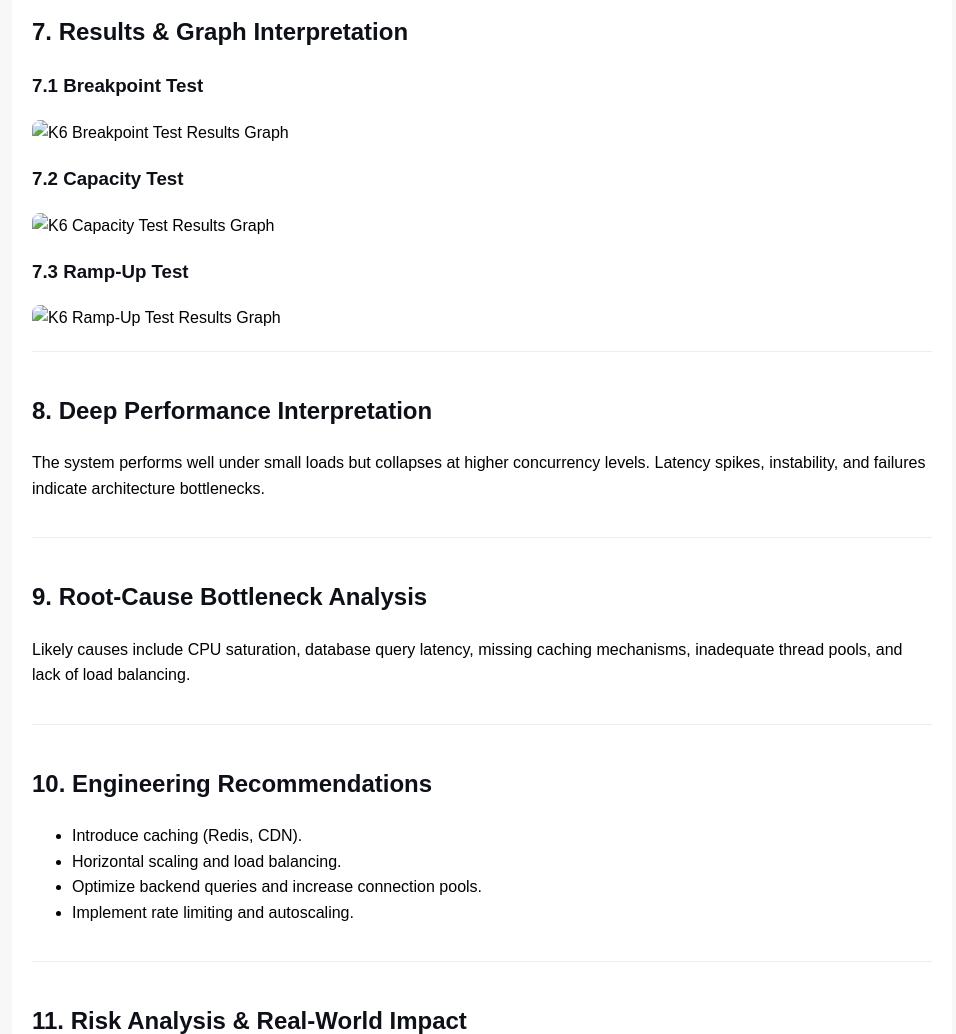
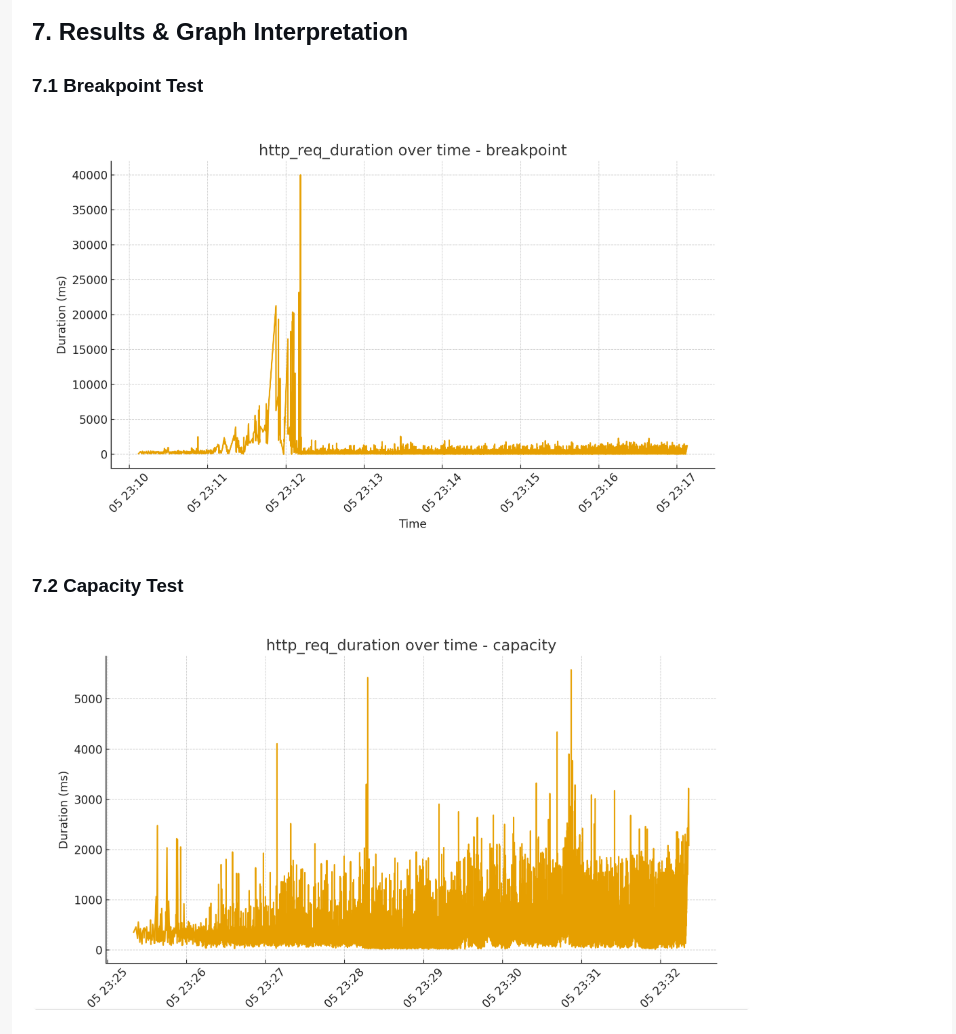
Before and after one commit to kakmalchock-stack/ITT-440-INDIVIDUAL-ASSIGNMENT, a plain HTML site: page index.html in a window 1280 px wide. Shown: the part 2220-3254 px from the top of the page, without its empty margins (158-1114 px from the left). Drawn offline with Linux system fonts and the light colour scheme.

Commit message:
Fix image paths in results section of index.html

```diff
--- a/index.html
+++ b/index.html
@@ -151,13 +151,13 @@
         <section id="results">
             <h2>7. Results & Graph Interpretation</h2>
             <h3>7.1 Breakpoint Test</h3>
-           <img src="images/breakpoint.png" alt="K6 Breakpoint Test Results Graph" style="max-width: 100%; height: auto; border-radius: 8px;">
+           <img src="image/breakpoint.png" alt="K6 Breakpoint Test Results Graph" style="max-width: 100%; height: auto; border-radius: 8px;">
 
             <h3>7.2 Capacity Test</h3>
-            <img src="images/capacity.png" alt="K6 Capacity Test Results Graph" style="max-width: 100%; height: auto; border-radius: 8px;">
+            <img src="image/capacity.png" alt="K6 Capacity Test Results Graph" style="max-width: 100%; height: auto; border-radius: 8px;">
 
             <h3>7.3 Ramp-Up Test</h3>
-           <img src="images/rampup.png?v=1" alt="K6 Ramp-Up Test Results Graph" style="max-width: 100%; height: auto; border-radius: 8px;">
+           <img src="image/rampup.png?v=1" alt="K6 Ramp-Up Test Results Graph" style="max-width: 100%; height: auto; border-radius: 8px;">
         </section>
 
         <section id="analysis">
```
